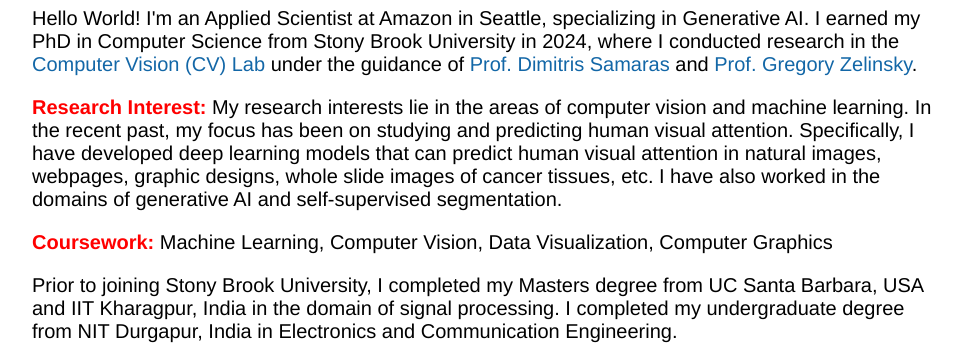
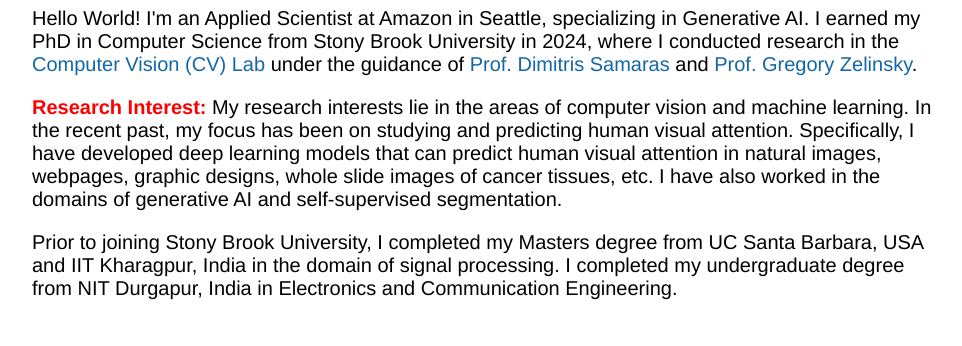
Before and after one commit to sourachakra/sourachakra.github.io, a plain HTML site: page index.html in a window 1280 px wide. Shown: the part 266-612 px from the top of the page, without its empty margins (158-1120 px from the left). Drawn offline with Linux system fonts and the light colour scheme; a script that the page names is missing.

Commit message:
Update index.html

```diff
--- a/index.html
+++ b/index.html
@@ -144,8 +144,6 @@
 	    In the recent past, my focus has been on studying and predicting human visual attention.
 	    Specifically, I have developed deep learning models that can predict human visual attention in natural images, webpages,
 	    graphic designs, whole slide images of cancer tissues, etc. I have also worked in the domains of generative AI and self-supervised segmentation.</p>
-
-    <p><font color="red"><b>Coursework:</b></font> Machine Learning, Computer Vision, Data Visualization, Computer Graphics</p>
 
     <p>Prior to joining Stony Brook University, I completed my Masters degree from UC Santa Barbara, USA and IIT Kharagpur, India in the domain of signal processing. I completed my undergraduate degree from NIT Durgapur, India in Electronics and Communication Engineering.</p>
 
```
